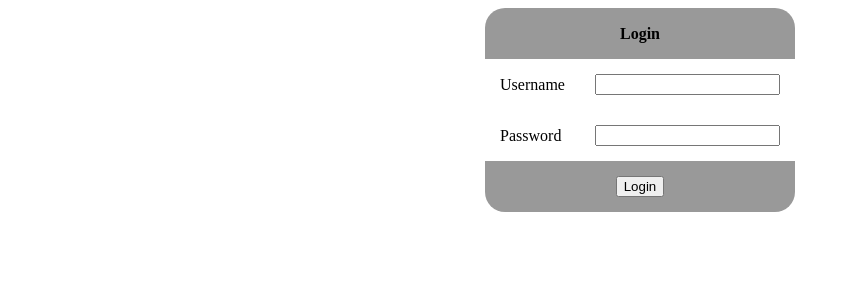
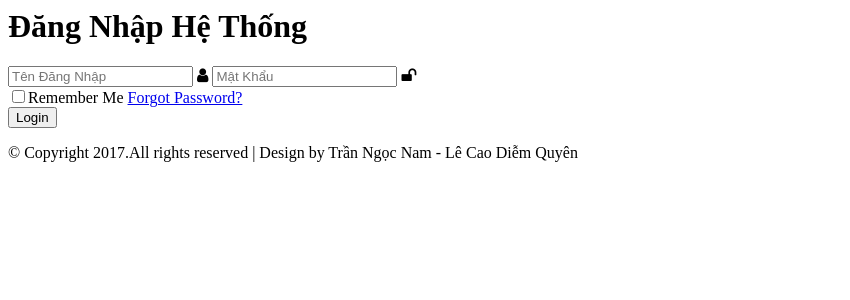
Before and after one commit to LapTrinhPHP-QLS/CHS, a PHP site: page /login.php in a window 1280 px wide. Shown: the top 300 px of the page, without its empty margins (0-850 px from the left). Run offline with PHP 8.4, Linux system fonts and the light colour scheme; some libraries are stand-ins or nearby versions.

Commit message:
file login có sử dụng js

```diff
--- a/Soure code/login.php
+++ b/Soure code/login.php
@@ -22,6 +22,7 @@
 		      }
 	  }
 ?>
+<!--
 <link rel="stylesheet" type="text/css" href="style/ss.css" />
 <form action="" method="post">
 <table width="200" border="0" align="center" cellpadding="15" cellspacing="0" >
@@ -44,4 +45,66 @@
     </td>
   </tr>
 </table>
-</form>
+</form>-->
+<!DOCTYPE html>
+<html lang="vn">
+<head>
+<title>Coloring Login Form Responsive Widget Template :: w3layouts</title>
+<!-- Meta tag Keywords -->
+<meta name="viewport" content="width=device-width, initial-scale=1">
+<meta http-equiv="Content-Type" content="text/html; charset=utf-8" />
+<meta name="keywords" content="Coloring Login Form Responsive Widget,Login form widgets, Sign up Web forms , Login signup Responsive web form,Flat Pricing table,Flat Drop downs,Registration Forms,News letter Forms,Elements" />
+<script type="application/x-javascript"> addEventListener("load", function() { setTimeout(hideURLbar, 0); }, false);
+function hideURLbar(){ window.scrollTo(0,1); } </script>
+<!-- Meta tag Keywords -->
+<!-- css files -->
+<link rel="stylesheet" href="web/css/c.css" type="text/css" media="all" /> <!-- Style-CSS -->
+<link rel="stylesheet" href="web/css/font-awesome.css"> <!-- Font-Awesome-Icons-CSS -->
+<!-- //css files -->
+<!-- web-fonts -->
+<link href="//fonts.googleapis.com/css?family=Tangerine:400,700" rel="stylesheet">
+<link href="//fonts.googleapis.com/css?family=Molengo&amp;subset=latin-ext" rel="stylesheet">
+<!-- //web-fonts -->
+</head>
+<body>
+<div data-vide-bg="web/video/color1">
+	<div class="center-container">
+		<!--header-->
+		<div class="header-w3l">
+			<h1>Đăng Nhập Hệ Thống</h1>
+		</div>
+		<!--//header-->
+		<!--main-->
+		<div class="main-content-agile">
+			<div class="wthree-pro">
+				<h2></h2>
+			</div>
+			<div class="sub-main-w3">
+				<form action="#" method="post">
+					<input placeholder="Tên Đăng Nhập" name="username" type="text" required>
+					<span class="icon1"><i class="fa fa-user" aria-hidden="true"></i></span>
+					<input  placeholder="Mật Khẩu" name="password" type="password" required>
+					<span class="icon2"><i class="fa fa-unlock" aria-hidden="true"></i></span>
+					<div class="rem-w3">
+						<span class="check-w3"><input type="checkbox" />Remember Me</span>
+						<a href="#">Forgot Password?</a>
+						<div class="clear"></div>
+					</div>
+					 <input type="submit" name="login" id="button" value="Login">
+				</form>
+			</div>
+		</div>
+		<!--//main-->
+		<!--footer-->
+		<div class="footer">
+			<p>&copy; Copyright 2017.All rights reserved | Design by Trần Ngọc Nam - Lê Cao Diễm Quyên</p>
+		</div>
+		<!--//footer-->
+	</div>
+</div>
+<!-- js -->
+<script type="text/javascript" src="web/js/jquery-2.1.4.min.js"></script>
+<script src="web/js/jquery.vide.min.js"></script>
+<!-- //js -->
+</body>
+</html>
```
